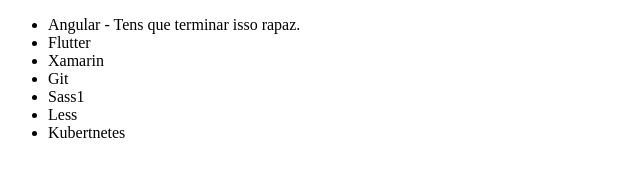
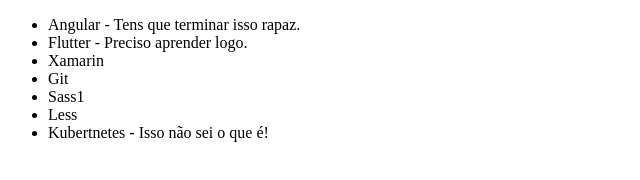
Before and after one commit to gualterapple/git-alura, a plain HTML site: page index.html in a window 1280 px wide. Shown: the whole page, without its empty margins (0-640 px from the left). Drawn offline with Linux system fonts and the light colour scheme.

Commit message:
Lutando com os conflitos do stash

```diff
--- a/index.html
+++ b/index.html
@@ -9,12 +9,12 @@
 <body>
     <ul>
         <li>Angular - Tens que terminar isso rapaz.</li>
-        <li>Flutter</li>
+        <li>Flutter - Preciso aprender logo.</li>
         <li>Xamarin</li>
         <li>Git</li>
         <li>Sass1</li>
         <li>Less</li>
-        <li>Kubertnetes</li>
+        <li>Kubertnetes - Isso não sei o que é!</li>
     </ul>
 </body>
 </html>
```
